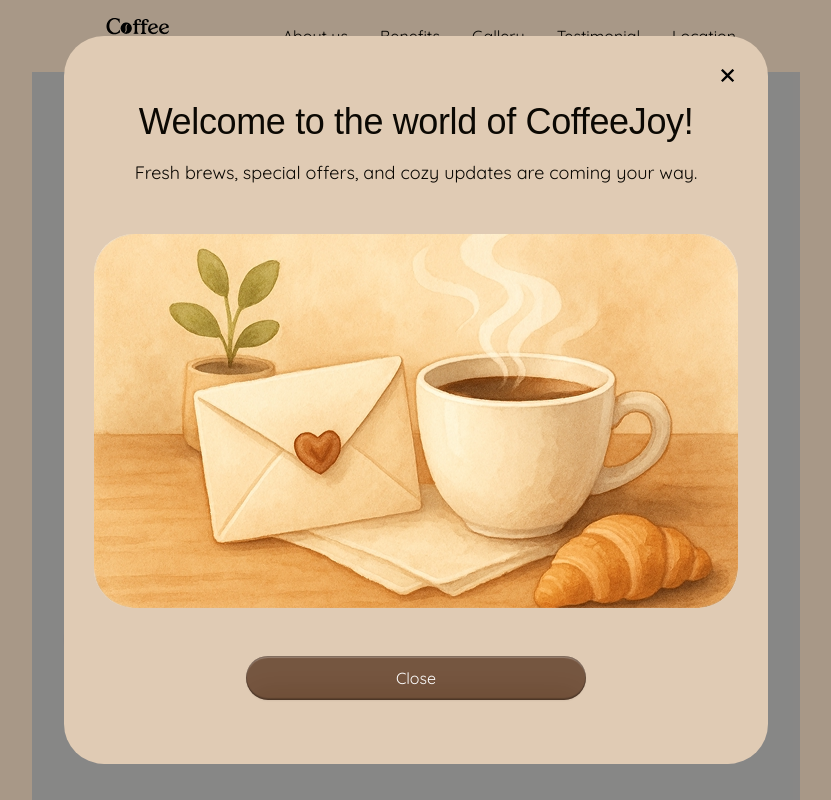
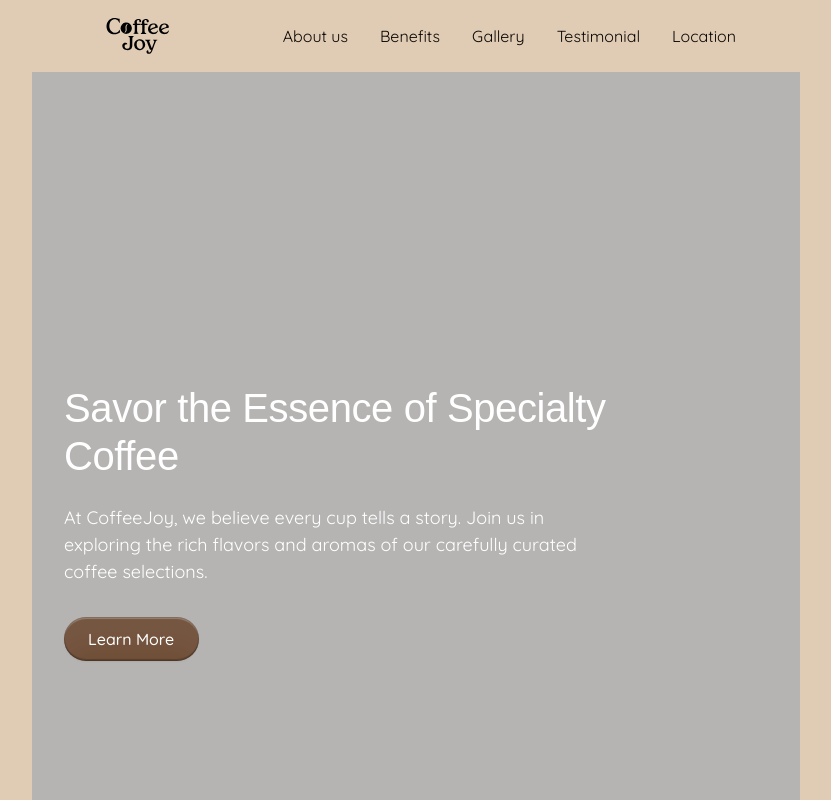
Before and after one commit to luxqxqm/Team-Project, a plain HTML site: page index.html in a window 1280 px wide. Shown: the top 800 px of the page, without its empty margins (224-1055 px from the left). Drawn offline with nearby package versions, Linux system fonts and the light colour scheme; a web font is replaced by a local one.

Commit message:
Deploying to gh-pages from @ luxqxqm/Team-Project@bed5233a005f94fee56cf49176901545b3c7beed 🚀

```diff
--- a/index.html
+++ b/index.html
@@ -749,7 +749,7 @@
   </div>
   <p class="footer-description">© 2025 CoffeeJoy. All rights reserved.</p>
 </footer>
-<div class="backdrop subscription-open">
+<div class="backdrop">
   <div class="modal">
     <button type="button" class="backdrop-btn" data-modal-close>
       <svg class="close-icon" width="14" height="14">
```
